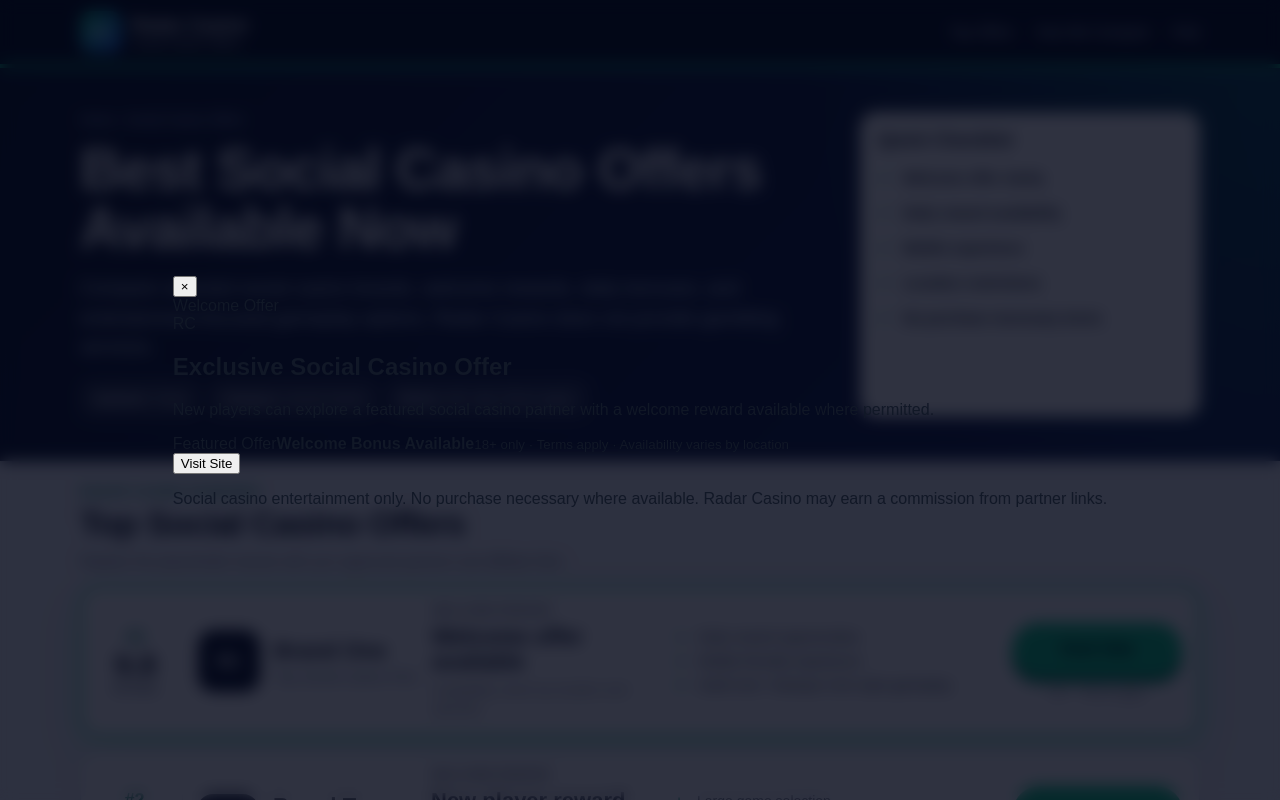
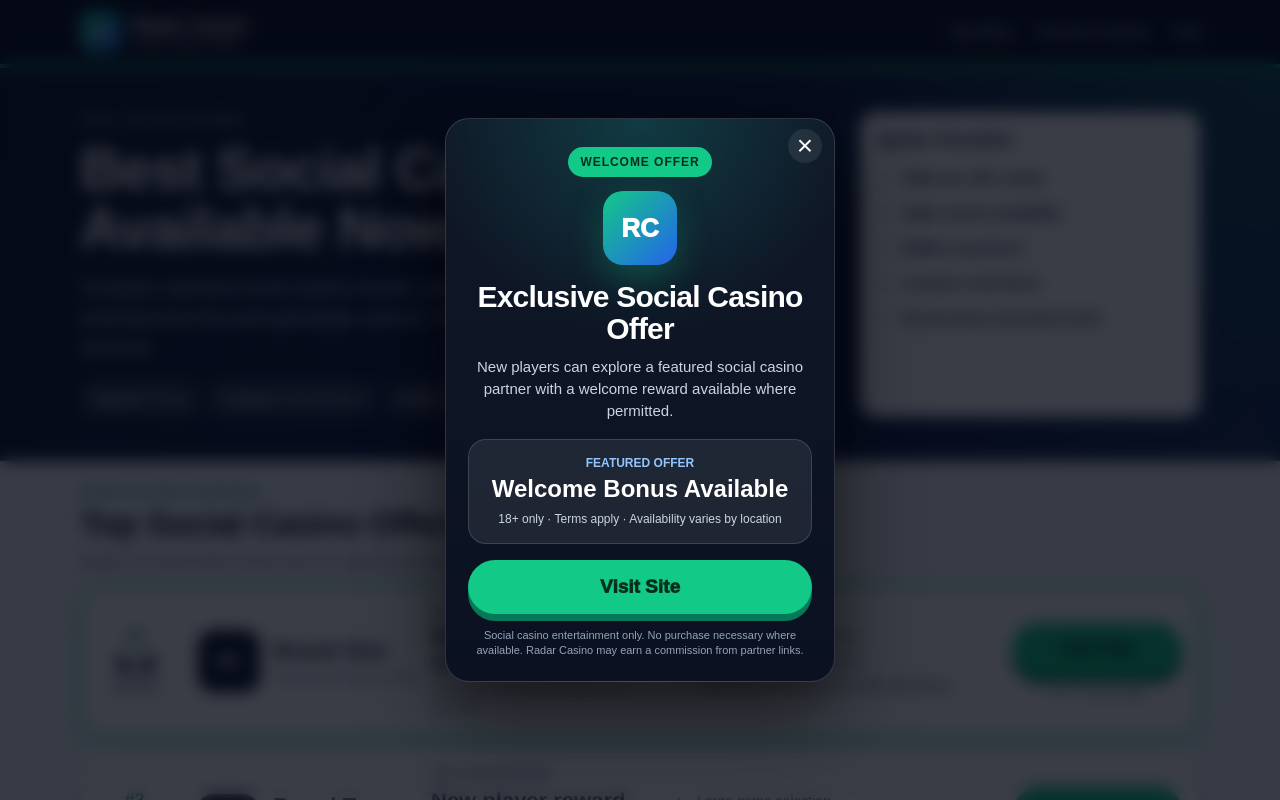
Before and after one commit to areandre/radarcasino, a Next.js app: page / in a window 1280 px wide. Shown: the top 800 px of the page. Built offline with nearby package versions, Linux system fonts and the light colour scheme.

Commit message:
Update globals.css

```diff
--- a/src/app/globals.css
+++ b/src/app/globals.css
@@ -450,6 +450,183 @@ a {
   font-size: 14px;
 }
 
+/* Clean mobile popup */
+
+.popupOverlay {
+  position: fixed;
+  inset: 0;
+  z-index: 9999;
+  background: rgba(3, 7, 18, 0.78);
+  backdrop-filter: blur(8px);
+  display: grid;
+  place-items: center;
+  padding: 16px;
+}
+
+.cleanPopup {
+  width: min(390px, 100%);
+  max-height: calc(100vh - 24px);
+  overflow: hidden;
+  position: relative;
+  background:
+    radial-gradient(circle at top, rgba(20, 184, 166, 0.22), transparent 36%),
+    linear-gradient(180deg, #101827 0%, #0b1120 100%);
+  color: white;
+  border-radius: 24px;
+  padding: 28px 22px 22px;
+  text-align: center;
+  border: 1px solid rgba(255, 255, 255, 0.14);
+  box-shadow: 0 28px 80px rgba(0, 0, 0, 0.65);
+}
+
+.cleanPopupClose {
+  position: absolute;
+  top: 10px;
+  right: 12px;
+  width: 34px;
+  height: 34px;
+  border: 0;
+  background: rgba(255, 255, 255, 0.08);
+  color: white;
+  border-radius: 999px;
+  font-size: 28px;
+  line-height: 1;
+  cursor: pointer;
+}
+
+.cleanPopupBadge {
+  width: fit-content;
+  margin: 0 auto 14px;
+  background: #13c987;
+  color: #052e1c;
+  font-size: 12px;
+  font-weight: 900;
+  text-transform: uppercase;
+  letter-spacing: 0.08em;
+  padding: 8px 12px;
+  border-radius: 999px;
+}
+
+.cleanPopupLogo {
+  width: 74px;
+  height: 74px;
+  margin: 0 auto 16px;
+  border-radius: 20px;
+  display: grid;
+  place-items: center;
+  background: linear-gradient(135deg, #13c987, #2563eb);
+  color: white;
+  font-size: 26px;
+  font-weight: 1000;
+  box-shadow: 0 14px 34px rgba(19, 201, 135, 0.26);
+}
+
+.cleanPopup h2 {
+  margin: 0;
+  font-size: 30px;
+  line-height: 1.05;
+  letter-spacing: -0.8px;
+}
+
+.cleanPopupSubtitle {
+  margin: 12px 0 18px;
+  color: #cbd5e1;
+  font-size: 15px;
+  line-height: 1.45;
+}
+
+.cleanOfferBox {
+  background: rgba(255, 255, 255, 0.08);
+  border: 1px solid rgba(255, 255, 255, 0.14);
+  border-radius: 18px;
+  padding: 16px;
+  margin-bottom: 16px;
+}
+
+.cleanOfferBox span {
+  display: block;
+  color: #93c5fd;
+  font-size: 12px;
+  text-transform: uppercase;
+  font-weight: 900;
+  margin-bottom: 6px;
+}
+
+.cleanOfferBox strong {
+  display: block;
+  font-size: 24px;
+  line-height: 1.1;
+}
+
+.cleanOfferBox small {
+  display: block;
+  margin-top: 8px;
+  color: #cbd5e1;
+  font-size: 12px;
+  line-height: 1.35;
+}
+
+.cleanPopupButton {
+  width: 100%;
+  border: 0;
+  background: #13c987;
+  color: #052e1c;
+  font-size: 19px;
+  font-weight: 1000;
+  border-radius: 999px;
+  padding: 16px 18px;
+  cursor: pointer;
+  box-shadow: 0 7px 0 #047857;
+}
+
+.cleanPopupButton:active {
+  transform: translateY(2px);
+  box-shadow: 0 5px 0 #047857;
+}
+
+.cleanPopupTerms {
+  margin: 14px 0 0;
+  color: #94a3b8;
+  font-size: 11px;
+  line-height: 1.4;
+}
+
+@media (max-height: 650px) {
+  .cleanPopup {
+    padding: 22px 18px 18px;
+  }
+
+  .cleanPopupLogo {
+    width: 58px;
+    height: 58px;
+    font-size: 22px;
+    margin-bottom: 12px;
+  }
+
+  .cleanPopup h2 {
+    font-size: 25px;
+  }
+
+  .cleanPopupSubtitle {
+    font-size: 13px;
+    margin: 10px 0 12px;
+  }
+
+  .cleanOfferBox {
+    padding: 12px;
+    margin-bottom: 12px;
+  }
+
+  .cleanOfferBox strong {
+    font-size: 20px;
+  }
+
+  .cleanPopupButton {
+    padding: 14px;
+    font-size: 17px;
+  }
+}
+
 @media (min-width: 760px) {
   .nav {
     display: flex;
@@ -529,264 +706,3 @@ a {
     gap: 20px;
   }
 }
-
-.popupOverlay {
-  position: fixed;
-  inset: 0;
-  z-index: 9999;
-  background: rgba(2, 6, 23, 0.82);
-  backdrop-filter: blur(8px);
-  display: grid;
-  place-items: center;
-  padding: 18px;
-}
-
-.popupModal {
-  width: min(960px, 100%);
-  max-height: calc(100vh - 28px);
-  overflow-y: auto;
-  position: relative;
-  border-radius: 28px;
-  padding: 34px 28px 26px;
-  background:
-    radial-gradient(circle at top center, rgba(147, 51, 234, 0.75), transparent 34%),
-    radial-gradient(circle at bottom center, rgba(249, 115, 22, 0.45), transparent 28%),
-    linear-gradient(180deg, #050816 0%, #13042b 52%, #08020f 100%);
-  color: white;
-  box-shadow: 0 30px 100px rgba(0, 0, 0, 0.65);
-  border: 1px solid rgba(255, 255, 255, 0.18);
-}
-
-.popupClose {
-  position: absolute;
-  top: 18px;
-  right: 22px;
-  width: 44px;
-  height: 44px;
-  border: 0;
-  background: transparent;
-  color: white;
-  font-size: 46px;
-  line-height: 1;
-  cursor: pointer;
-  z-index: 2;
-}
-
-.popupHero {
-  display: flex;
-  justify-content: center;
-  align-items: center;
-  gap: 28px;
-  margin-bottom: 24px;
-  padding-right: 44px;
-}
-
-.popupTitle {
-  text-align: center;
-}
-
-.popupTitle span {
-  display: block;
-  font-size: clamp(28px, 5vw, 54px);
-  color: #ffe86a;
-  font-weight: 900;
-  text-shadow: 0 4px 0 #5b21b6, 0 8px 18px rgba(0, 0, 0, 0.55);
-  line-height: 0.95;
-}
-
-.popupTitle strong {
-  display: block;
-  font-size: clamp(42px, 7vw, 82px);
-  color: #ff2d72;
-  font-weight: 1000;
-  text-shadow: 0 4px 0 #7c2d12, 0 10px 24px rgba(0, 0, 0, 0.6);
-  line-height: 0.95;
-}
-
-.popupCharacter {
-  width: 120px;
-  height: 120px;
-  border-radius: 28px;
-  background: linear-gradient(135deg, #14b8a6, #7c3aed);
-  display: grid;
-  place-items: center;
-  font-size: 38px;
-  font-weight: 1000;
-  box-shadow: 0 0 40px rgba(124, 58, 237, 0.8);
-}
-
-.popupCards {
-  display: grid;
-  grid-template-columns: repeat(3, 1fr);
-  gap: 18px;
-  align-items: stretch;
-}
-
-.popupCard {
-  min-height: 360px;
-  position: relative;
-  border: 5px solid #8b5cf6;
-  background: #161616;
-  color: white;
-  border-radius: 22px;
-  padding: 36px 18px 24px;
-  cursor: pointer;
-  display: grid;
-  place-items: center;
-  text-align: center;
-  box-shadow:
-    inset 0 0 0 2px #2563eb,
-    0 15px 36px rgba(0, 0, 0, 0.5);
-  transition: transform 0.15s ease;
-}
-
-.popupCard:hover {
-  transform: translateY(-4px);
-}
-
-.popupCard.popular {
-  background: linear-gradient(180deg, #3b0764, #25034a);
-  border-color: #a855f7;
-}
-
-.popularBadge {
-  position: absolute;
-  top: -32px;
-  left: 50%;
-  transform: translateX(-50%);
-  background: #ef4444;
-  color: white;
-  text-transform: uppercase;
-  font-size: 14px;
-  font-weight: 1000;
-  padding: 10px 16px;
-  border-radius: 10px;
-  border: 3px solid #f97316;
-  box-shadow: 0 8px 18px rgba(0, 0, 0, 0.4);
-}
-
-.coinStack {
-  width: 92px;
-  height: 92px;
-  border-radius: 999px;
-  background: radial-gradient(circle at top, #86efac, #16a34a 62%, #166534);
-  display: grid;
-  place-items: center;
-  color: white;
-  font-size: 34px;
-  font-weight: 1000;
-  text-shadow: 0 3px 0 #064e3b;
-  box-shadow: 0 10px 0 #14532d, 0 0 26px rgba(34, 197, 94, 0.55);
-}
-
-.popupCard strong {
-  font-size: clamp(26px, 4vw, 42px);
-  line-height: 1;
-  text-shadow: 0 4px 0 black;
-}
-
-.popupCard span {
-  font-size: clamp(20px, 3vw, 32px);
-  line-height: 1.05;
-  font-weight: 1000;
-  color: #f8fafc;
-  text-shadow: 0 4px 0 black;
-}
-
-.popupPrice {
-  background: #ff155f;
-  color: white;
-  border-radius: 16px;
-  padding: 12px 24px;
-  font-size: clamp(26px, 4vw, 38px);
-  font-weight: 1000;
-  box-shadow: 0 8px 0 #be123c;
-}
-
-.popupTerms {
-  text-align: center;
-  color: #f8fafc;
-  max-width: 760px;
-  margin: 24px auto 0;
-  font-size: 15px;
-  line-height: 1.5;
-}
-
-@media (max-width: 760px) {
-  .popupOverlay {
-    padding: 10px;
-    align-items: start;
-  }
-
-  .popupModal {
-    margin-top: 10px;
-    border-radius: 20px;
-    padding: 54px 14px 18px;
-  }
-
-  .popupClose {
-    top: 10px;
-    right: 12px;
-    font-size: 42px;
-  }
-
-  .popupHero {
-    display: block;
-    padding-right: 0;
-    margin-bottom: 16px;
-  }
-
-  .popupCharacter {
-    width: 72px;
-    height: 72px;
-    font-size: 22px;
-    margin: 12px auto 0;
-    border-radius: 18px;
-  }
-
-  .popupCards {
-    grid-template-columns: 1fr;
-    gap: 14px;
-  }
-
-  .popupCard {
-    min-height: auto;
-    padding: 20px 14px;
-    grid-template-columns: 72px 1fr auto;
-    gap: 12px;
-    text-align: left;
-  }
-
-  .popularBadge {
-    top: -12px;
-    left: auto;
-    right: 14px;
-    transform: none;
-    font-size: 10px;
-    padding: 6px 9px;
-  }
-
-  .coinStack {
-    width: 64px;
-    height: 64px;
-    font-size: 24px;
-  }
-
-  .popupCard strong {
-    font-size: 24px;
-  }
-
-  .popupCard span {
-    font-size: 16px;
-  }
-
-  .popupPrice {
-    font-size: 22px;
-    padding: 10px 14px;
-  }
-
-  .popupTerms {
-    font-size: 12px;
-    margin-top: 16px;
-  }
-}
```
